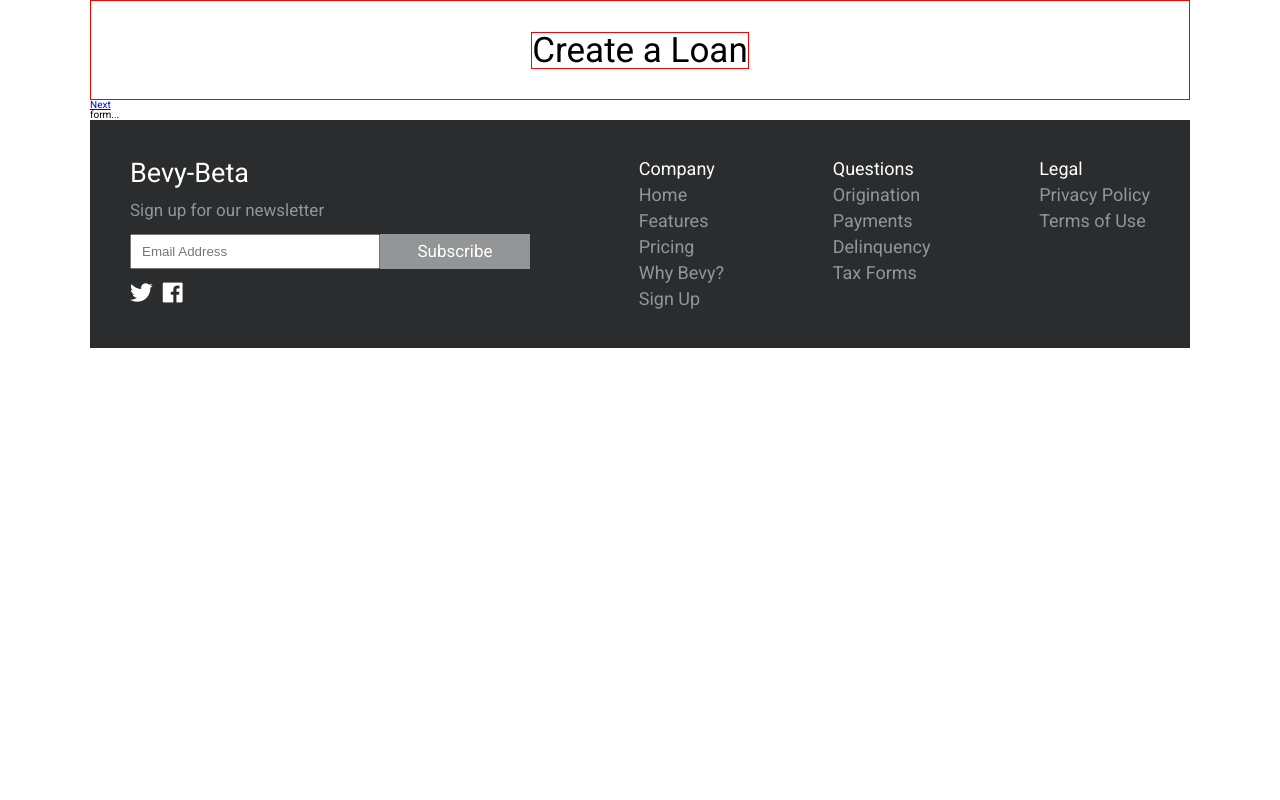
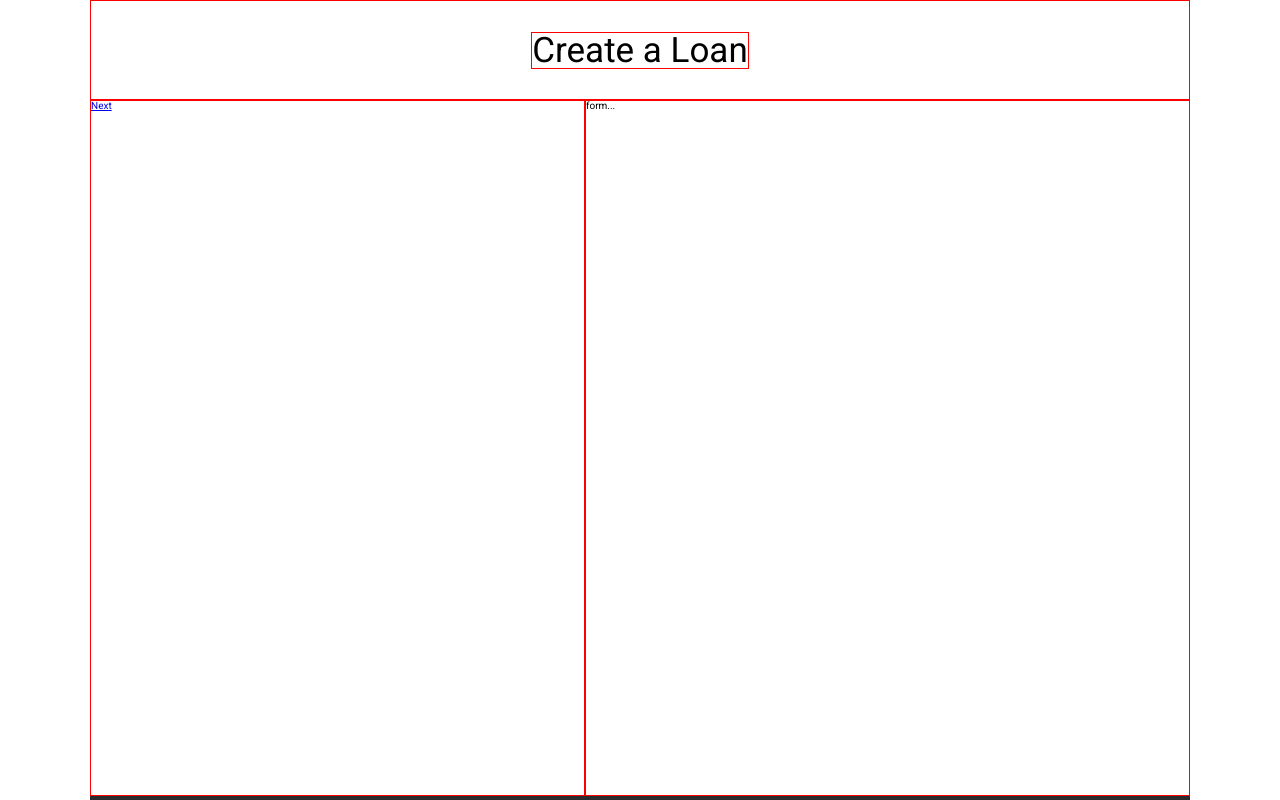
Before and after one commit to clintKunz/Bevy-Beta, a React (Create React App) app in the folder bevy-front-end/: page /loan in a window 1280 px wide. Shown: the top 800 px of the page. Built offline with nearby package versions, Linux system fonts and the light colour scheme.

Commit message:
style input-container and form-container

```diff
--- a/bevy-front-end/src/App.css
+++ b/bevy-front-end/src/App.css
@@ -532,3 +532,20 @@ body {
 	border: 1px solid red;
 	font-size: 3.5rem;
 }
+
+.loan-container .input-container {
+	display: flex;
+	height: 87vh;
+}
+
+.loan-container .input-container .input {
+	border: 1px solid red;
+	height: 100%;
+	width: 45%;
+}
+
+.loan-container .form-container {
+	border: 1px solid red;
+	height: 100%;
+	width: 55%;
+}
```
